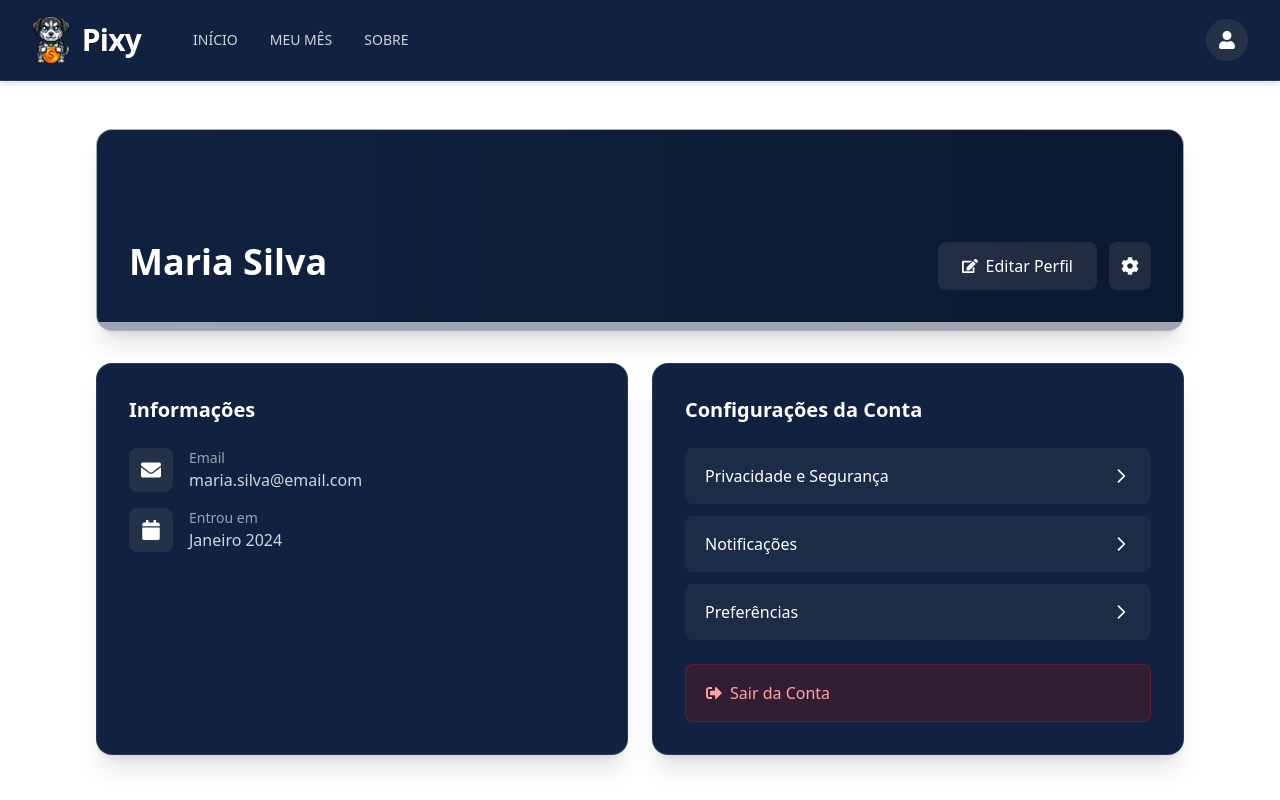
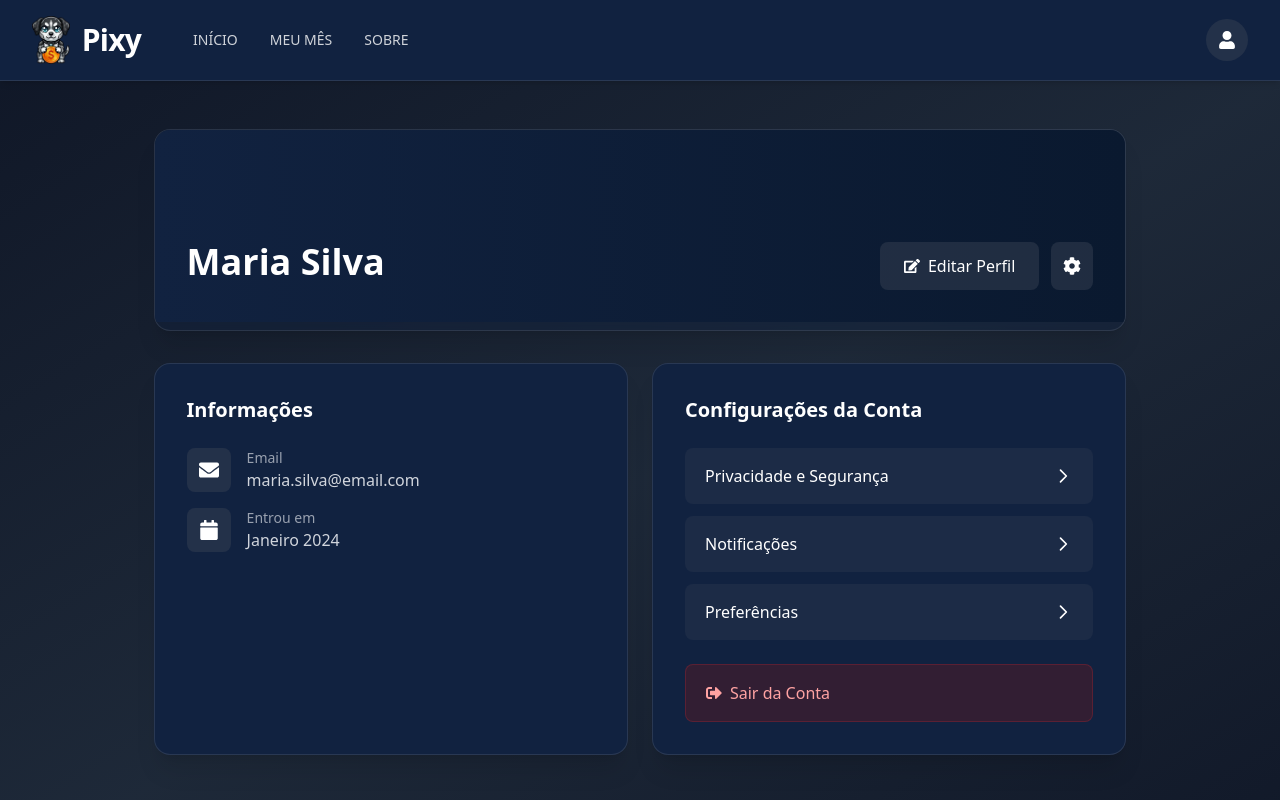
Before and after one commit to Novo-Codigo/pixy, a React (Vite) app in the folder frontend/: page /profile in a window 1280 px wide. Shown: the top 800 px of the page. Built offline with nearby package versions, Linux system fonts and the light colour scheme.

Commit message:
fix profile page background

```diff
--- a/frontend/src/pages/profile.tsx
+++ b/frontend/src/pages/profile.tsx
@@ -10,9 +10,9 @@ export default function ProfilePage() {
   }
 
   return (
-    <div className="max-w-6xl mx-auto px-4 sm:px-6 lg:px-8 py-8 md:py-12">
+    <div className="bg-linear-to-br from-gray-900 via-gray-800 to-gray-900 w-full min-h-screen mx-auto px-4 sm:px-6 lg:px-8 py-8 md:py-12">
         {/* Profile Header Card */}
-        <div className="bg-secondary/40 backdrop-blur-sm rounded-2xl shadow-xl border border-white/10 overflow-hidden mb-8">
+        <div className="bg-secondary/40 backdrop-blur-sm rounded-2xl shadow-xl border border-white/10 overflow-hidden mb-8 max-w-[80%] mx-auto">
           <div className="h-32 md:h-48 bg-linear-to-l from-primary to-secondary" />
 
           {/* Profile Info */}
@@ -41,7 +41,7 @@ export default function ProfilePage() {
         </div>
 
         {/* Details Grid */}
-        <div className="grid md:grid-cols-2 gap-6">
+        <div className="grid md:grid-cols-2 gap-6 max-w-[80%] mx-auto">
           {/* Contact Information */}
           <div className="bg-secondary backdrop-blur-sm rounded-2xl shadow-xl border border-white/10 p-6 md:p-8">
             <h2 className="text-xl font-bold text-white mb-6">Informações</h2>
```
